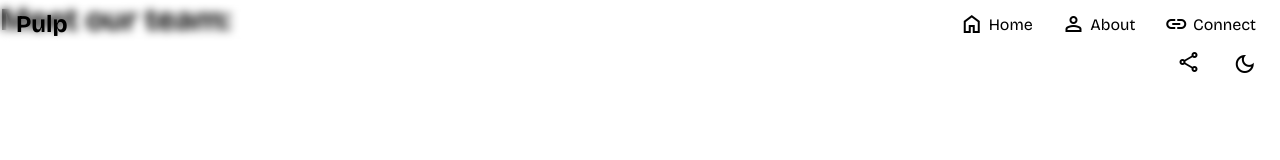
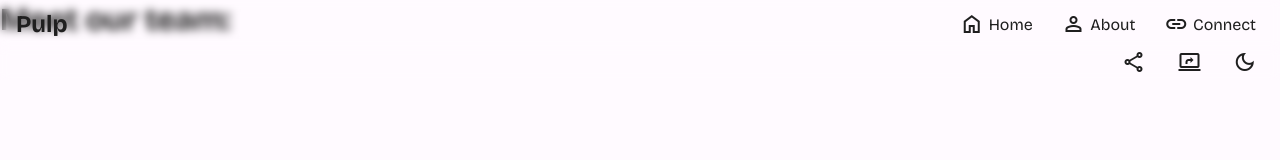
Before and after one commit to sfitdevs/pulp-frontend, a Next.js app: page /connect in a window 1280 px wide. Shown: the top 160 px of the page. Built offline with nearby package versions, Linux system fonts and the light colour scheme.

Commit message:
implementing liveshare

```diff
--- a/package.json
+++ b/package.json
@@ -13,7 +13,8 @@
     "next": "14.1.1",
     "react": "^18",
     "react-ace": "^10.1.0",
-    "react-dom": "^18"
+    "react-dom": "^18",
+    "socket.io-client": "^4.7.5"
   },
   "devDependencies": {
     "@types/node": "20.11.24",
--- a/src/app/global.css
+++ b/src/app/global.css
@@ -21,7 +21,6 @@
 .light_mode {
   --background-color: #fffaff;
   --font-color: #1f1f1f;
-
 }
 
 .dark_mode {
@@ -131,9 +130,10 @@ body {
 
 .social-links li {
   cursor: pointer;
+
 }
 
-.social-links li:hover {
+.social-links li span:hover {
   color: var(--brand-color-primary);
 
 }
@@ -141,12 +141,11 @@ body {
 .social-links ul {
   display: flex;
   text-decoration: none;
-  padding: 1.5em;
   list-style: none;
 }
 
-.social-links li {
-  margin-left: 1.2em;
+.social-links li span {
+  padding-left: 1em;
 }
 
 .theme-icon {
@@ -216,14 +215,14 @@ body {
   border: 2px solid var(--font-color);
 }
 
-.buttons {
-  display: flex;
-  flex-direction: column;
-}
 
 .btn:hover {
   background-color: var(--brand-color-secondary);
   cursor: pointer;
+}
+
+.buttons {
+  padding-left: 3em;
 }
 
 /* Editor */
@@ -274,6 +273,7 @@ body {
 .label-box {
   justify-items: center;
   margin-left: 2em;
+  margin-right: 2em;
 }
 
 .label-box h3 {
@@ -285,7 +285,6 @@ body {
     width: 120%;
   }
 }
-
 /* content-box */
 
 /* Input boxes */
@@ -364,17 +363,11 @@ body {
 
 /* image-box */
 
-.image {
-  margin-left: 3em;
-  margin-top: 1em;
-}
-
 .image-box {
   border: 2px solid var(--brand-color-primary);
   border-radius: 10px;
-  min-height: 200px;
-  width: 69%;
-  padding: 10px;
+  min-height: 100px;
+  width: 100%;
   white-space: nowrap;
   overflow: hidden;
   text-overflow: ellipsis;
--- a/src/app/layout.jsx
+++ b/src/app/layout.jsx
@@ -8,11 +8,11 @@ export default function RootLayout({ children }) {
     <>
       <ThemeContextProvider>
         <ImageContextProvider>
-        <html lang="en">
-          <body>
-            {children}
-          </body>
-        </html>
+          <html lang="en">
+            <body className="light_mode">
+              {children}
+            </body>
+          </html>
         </ImageContextProvider>
       </ThemeContextProvider>
     </>
--- a/src/app/page.jsx
+++ b/src/app/page.jsx
@@ -5,6 +5,7 @@ import Header from "../components/header";
 import Editor from "../components/editor";
 import Images from "../components/images";
 import Modal from "../components/modal";
+import Buttons from "../components/buttons";
 import './global.css'
 
 export default function Home() {
@@ -14,8 +15,8 @@ export default function Home() {
       <Navbar />
       <Header />
       <Editor />
+      <Buttons/>
       <Modal />
-      <Images />
     </>
   );
 }
--- a/src/components/buttons.jsx
+++ b/src/components/buttons.jsx
@@ -76,7 +76,6 @@ function Buttons() {
                 <button className='btn' onClick={createPulp} >Create pulp</button>
                 <button className='btn' onClick={handleFiles}>Upload File</button>
                 <button className='btn' onClick={handleUpload}>Upload Image</button>
-
             </div>
         </>
     )
--- a/src/components/header.jsx
+++ b/src/components/header.jsx
@@ -1,28 +1,40 @@
 'use client'
-import React from 'react'
+import React, {useState} from 'react'
 import { useContext } from "react";
-import ThemeContext from '../context/ThemeContext';
-
+import ThemeContext from '../context/ThemeContext'
+import { useRouter } from 'next/navigation';
+import { io } from 'socket.io-client';
 
 
 function Header() {
   const { theme, setTheme } = useContext(ThemeContext);
+  const router = useRouter();
+  const [socket, setsocket] = useState(undefined);
+
   const toggletheme = () => {
     theme === 'light_mode' ? setTheme('dark_mode') : setTheme('light_mode')
     document.body.className = theme
   }
+
+  const startLiveShare = () => {
+    const socket = io("http://localhost:8000")
+    setsocket(socket);
+  }
+
   return (
     <>
-
       <header className='header'>
         <div className='alt-brand'>
           <h1>Pulp</h1>
         </div>
         <div className='social-links'>
           <ul>
-            <li><span className='material-symbols-outlined'>share</span></li>
+            <li>
+              <span className='material-symbols-outlined'>share</span>
+              <span className='material-symbols-outlined theme-icon' onClick={startLiveShare}>screen_share</span>
+              <span className='material-symbols-outlined theme-icon' onClick={toggletheme}>{theme}</span>
+            </li>
           </ul>
-          <span className='material-symbols-outlined theme-icon' onClick={toggletheme}>{theme}</span>
         </div>
       </header>
     </>
```
Also changed, not shown: src/components/editor.jsx (+3 -15 lines), 1 other file (tests, documents, lock files or other folders).
